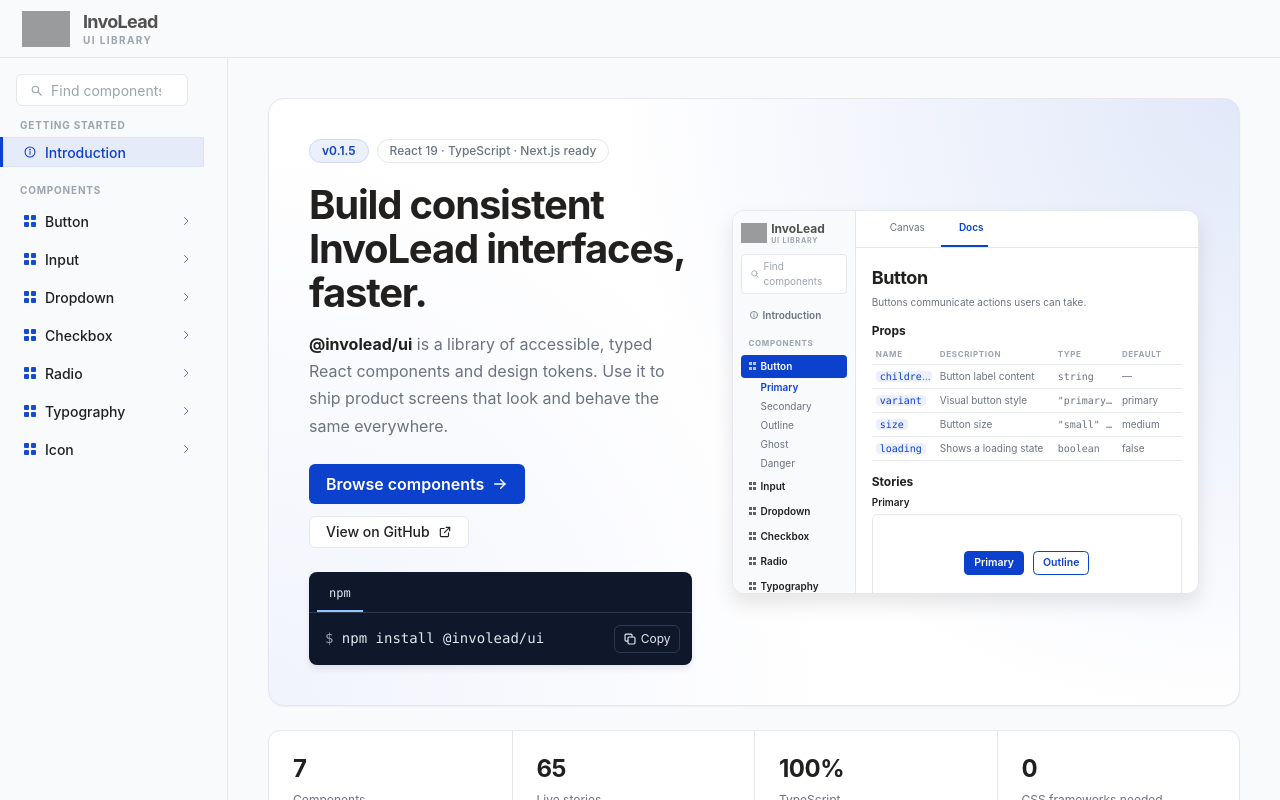
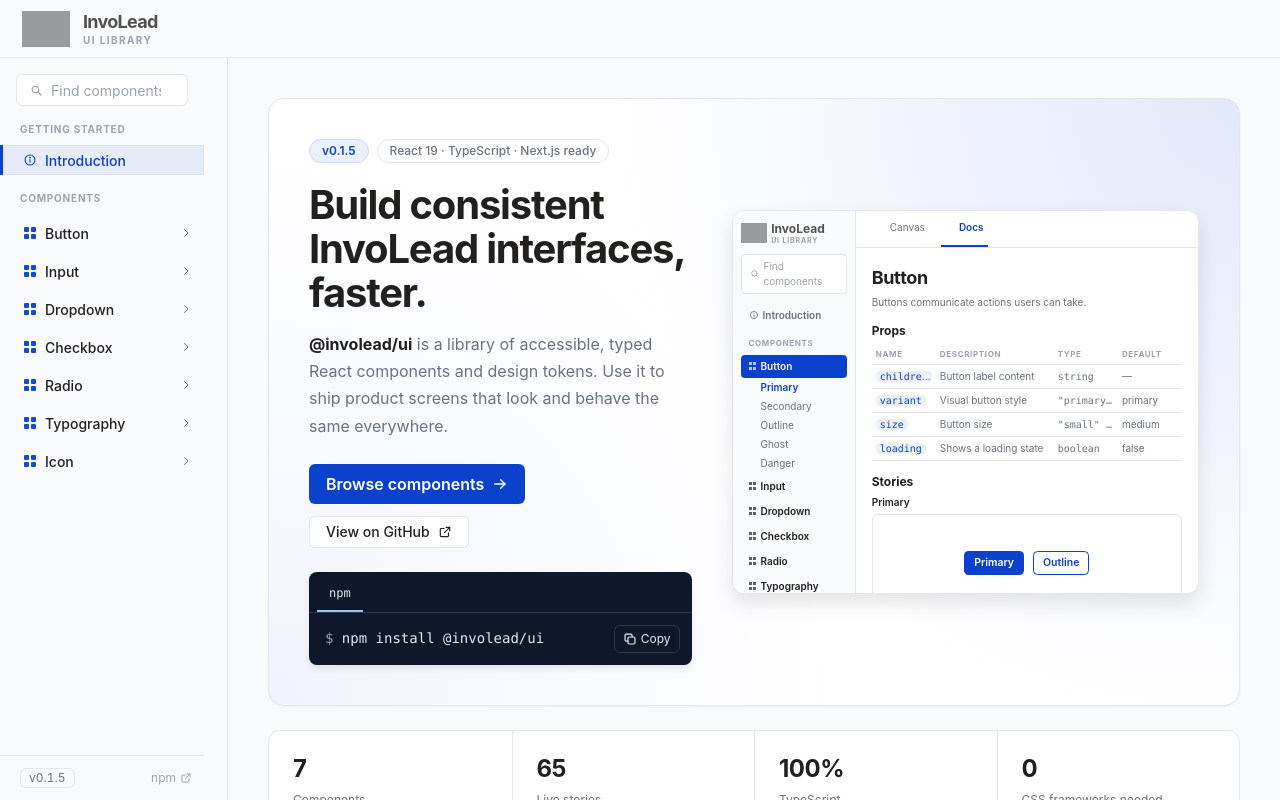
Before and after one commit to Involead/UI-library, a Next.js app: page /explorer/introduction in a window 1280 px wide. Built offline with nearby package versions, Linux system fonts and the light colour scheme; grey boxes are pictures that could not be loaded.

Commit message:
feat: Add footer to ExplorerSidebar with version info and NPM link

```diff
--- a/src/app/explorer/ExplorerIntro.tsx
+++ b/src/app/explorer/ExplorerIntro.tsx
@@ -24,7 +24,7 @@
 };
 
 const REPOSITORY_URL = "https://github.com/Involead/UI-library";
-const NPM_URL = "https://www.npmjs.com/package/@involead/ui";
+export const NPM_URL = "https://www.npmjs.com/package/@involead/ui";
 
 const installCommands = {
   npm: "npm install @involead/ui",
--- a/src/app/explorer/ExplorerSidebar.tsx
+++ b/src/app/explorer/ExplorerSidebar.tsx
@@ -1,3 +1,7 @@
+import { Icon } from "@/index";
+import packageJson from "../../../package.json";
+import { NPM_URL } from "./ExplorerIntro";
+
 type NavGroup = {
   title: string;
   items: string[];
@@ -112,6 +116,13 @@
       {groups.length === 0 ? (
         <div className="sidebar-empty">No components or stories match “{search}”.</div>
       ) : null}
+
+      <footer className="sidebar-footer">
+        <span className="sidebar-version">v{packageJson.version}</span>
+        <a href={NPM_URL} target="_blank" rel="noreferrer">
+          npm <Icon name="external-link" size={12} />
+        </a>
+      </footer>
     </aside>
   );
 }
--- a/src/app/explorer/explorer.css
+++ b/src/app/explorer/explorer.css
@@ -214,8 +214,45 @@
   overscroll-behavior: contain;
   background: var(--color-surface-secondary);
   border-right: 1px solid var(--color-border);
-  padding: var(--spacing-3) var(--spacing-2) var(--spacing-3) 0;
+  padding: var(--spacing-3) var(--spacing-2) 0 0;
   scrollbar-gutter: stable;
+  display: flex;
+  flex-direction: column;
+}
+
+/* pinned to the bottom; sticks while the nav list scrolls */
+.sidebar-footer {
+  position: sticky;
+  bottom: 0;
+  margin-top: auto;
+  padding: var(--spacing-3) var(--spacing-3) var(--spacing-3) var(--spacing-5);
+  display: flex;
+  align-items: center;
+  justify-content: space-between;
+  gap: var(--spacing-2);
+  background: var(--color-surface-secondary);
+  border-top: 1px solid var(--color-border);
+  font-size: var(--font-size-xs);
+}
+
+.sidebar-version {
+  padding: 0 var(--spacing-2);
+  border: 1px solid var(--color-border);
+  border-radius: var(--radius-md);
+  color: var(--color-text-secondary);
+  font-variant-numeric: tabular-nums;
+}
+
+.sidebar-footer a {
+  display: inline-flex;
+  align-items: center;
+  gap: var(--spacing-1);
+  color: var(--color-text-tertiary);
+  text-decoration: none;
+}
+
+.sidebar-footer a:hover {
+  color: var(--color-text-primary);
 }
 
 .sidebar-search {
```
